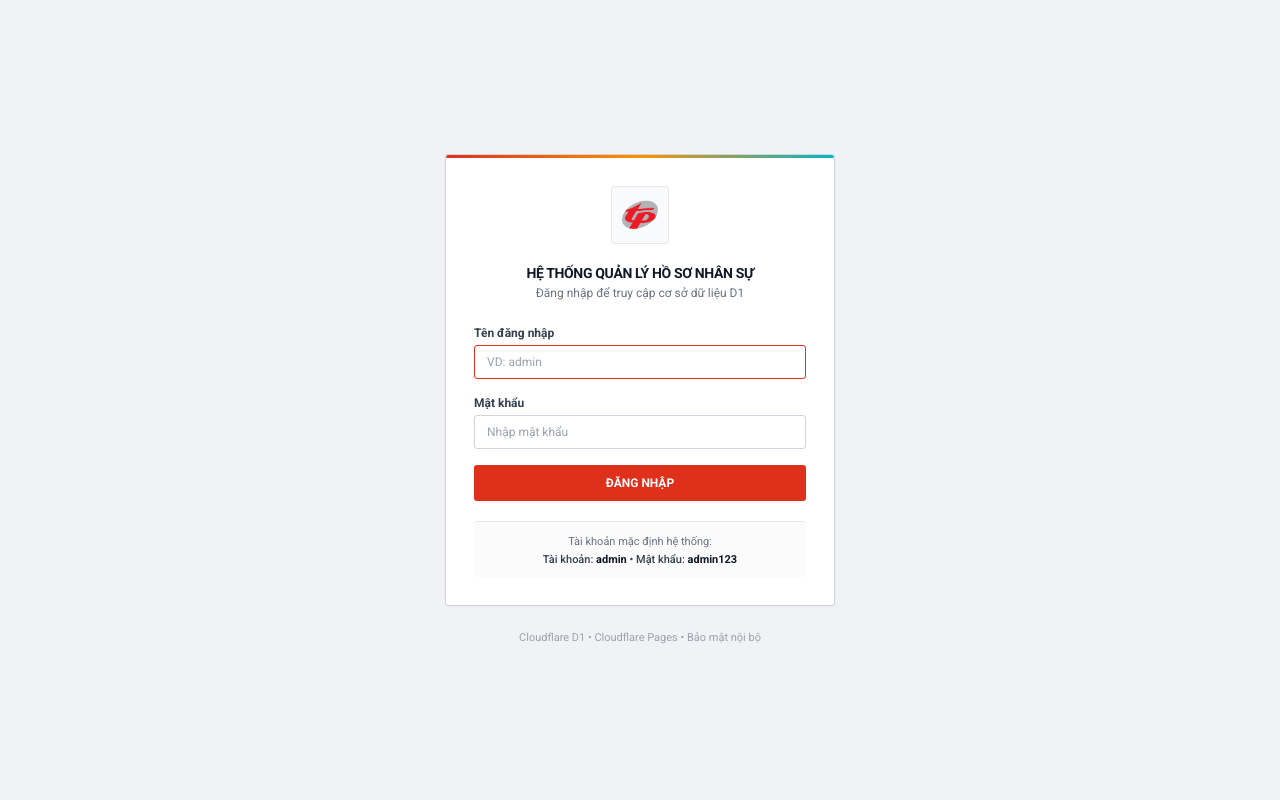
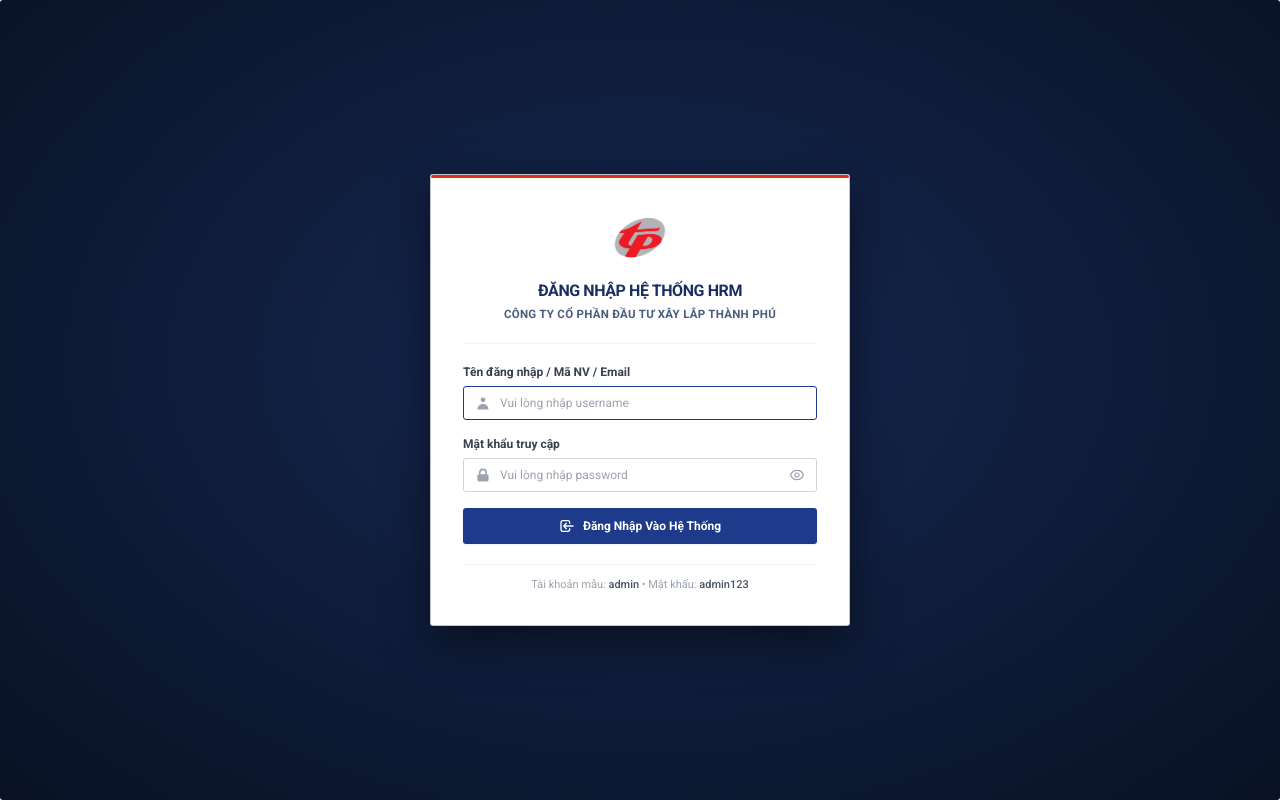
Before and after one commit to longkenzy/hrm-thanhphu, a React (Vite) app: page / in a window 1280 px wide. Built offline with nearby package versions, Linux system fonts and the light colour scheme; the HTML template or start-up script is replaced by a standard one.

Commit message:
feat(ui): redesign LoginPage matching exact reference mockup with Thanh Phu branding

```diff
--- a/index.html
+++ b/index.html
@@ -4,7 +4,7 @@
     <meta charset="UTF-8" />
     <link rel="icon" type="image/png" href="/logo.png" />
     <meta name="viewport" content="width=device-width, initial-scale=1.0" />
-    <title>Hệ Thống Quản Lý Hồ Sơ Nhân Sự</title>
+    <title>HRM - CÔNG TY CỔ PHẦN ĐẦU TƯ XÂY LẮP THÀNH PHÚ</title>
     <link rel="preconnect" href="https://fonts.googleapis.com" />
     <link rel="preconnect" href="https://fonts.gstatic.com" crossorigin />
     <link href="https://fonts.googleapis.com/css2?family=Roboto:wght@300;400;500;700&display=swap" rel="stylesheet" />
--- a/src/components/LoginPage.tsx
+++ b/src/components/LoginPage.tsx
@@ -9,6 +9,7 @@ interface LoginPageProps {
 export const LoginPage: React.FC<LoginPageProps> = ({ onLoginSuccess }) => {
   const [username, setUsername] = useState("");
   const [password, setPassword] = useState("");
+  const [showPassword, setShowPassword] = useState(false);
   const [loading, setLoading] = useState(false);
   const [error, setError] = useState("");
 
@@ -37,94 +38,169 @@ export const LoginPage: React.FC<LoginPageProps> = ({ onLoginSuccess }) => {
   };
 
   return (
-    <div className="min-h-screen bg-[#F0F2F5] flex flex-col justify-center items-center px-4 font-sans select-none">
+    <div
+      className="min-h-screen flex items-center justify-center px-4 font-sans select-none"
+      style={{
+        background: "radial-gradient(ellipse at 50% 45%, #162752 0%, #091224 100%)",
+      }}
+    >
       {/* Login Card */}
-      <div className="w-full max-w-[390px] bg-white border border-gray-300 rounded-[3px] shadow-sm overflow-hidden">
-        {/* Top colored accent line */}
-        <div className="h-[3px] bg-gradient-to-r from-[#DF301C] via-[#FF9100] to-[#00B7CD]" />
+      <div className="w-full max-w-[420px] bg-white rounded-[3px] shadow-[0_15px_45px_rgba(0,0,0,0.5)] overflow-hidden border border-slate-700/30 animate-fade-in">
+        {/* Top brand red accent bar */}
+        <div className="h-[3px] bg-[#DF301C]" />
 
-        <div className="p-7">
-          {/* Logo & Header */}
-          <div className="text-center mb-6">
-            <div className="inline-block p-2 bg-gray-50 border border-gray-200 rounded-[3px] mb-3">
+        <div className="p-7 sm:p-8">
+          {/* Logo & Company Header */}
+          <div className="text-center mb-5">
             <img
               src="/logo.png"
               alt="Logo Công ty"
-                className="h-10 w-auto object-contain mx-auto"
+              className="h-14 w-auto object-contain mx-auto mb-3.5"
               onError={(e) => {
                 (e.target as HTMLElement).style.display = "none";
               }}
             />
-            </div>
-            <h1 className="text-sm font-bold text-gray-900 uppercase tracking-tight">
-              Hệ Thống Quản Lý Hồ Sơ Nhân Sự
+            <h1 className="text-base font-bold text-[#1A2E62] uppercase tracking-tight leading-snug">
+              ĐĂNG NHẬP HỆ THỐNG HRM
             </h1>
-            <p className="text-xs text-gray-500 mt-0.5">
-              Đăng nhập để truy cập cơ sở dữ liệu D1
+            <p className="text-[11.5px] font-semibold text-[#4A5D7E] uppercase tracking-wide mt-1">
+              CÔNG TY CỔ PHẦN ĐẦU TƯ XÂY LẮP THÀNH PHÚ
             </p>
           </div>
 
-          {/* Error alert */}
+          <div className="h-[1px] bg-gray-100 mb-5" />
+
+          {/* Error Alert */}
           {error && (
-            <div className="mb-4 p-2.5 bg-red-50 border border-red-200 text-red-700 text-xs rounded-[3px]">
-              {error}
+            <div className="mb-4 p-2.5 bg-red-50 border border-red-200 text-red-700 text-xs rounded-[3px] flex items-center justify-between">
+              <span>{error}</span>
+              <button
+                type="button"
+                onClick={() => setError("")}
+                className="text-red-400 hover:text-red-700 ml-2 text-sm font-bold"
+              >
+                &times;
+              </button>
             </div>
           )}
 
           {/* Form */}
           <form onSubmit={handleSubmit} className="space-y-4 text-xs">
+            {/* Field 1: Tên đăng nhập */}
             <div>
-              <label className="block text-gray-700 font-semibold mb-1">
-                Tên đăng nhập
+              <label className="block text-gray-700 font-semibold mb-1.5 text-xs">
+                Tên đăng nhập / Mã NV / Email
               </label>
+              <div className="relative">
+                <span className="absolute inset-y-0 left-0 pl-3 flex items-center pointer-events-none text-gray-400">
+                  {/* User Icon */}
+                  <svg className="w-4 h-4" fill="currentColor" viewBox="0 0 20 20">
+                    <path
+                      fillRule="evenodd"
+                      d="M10 9a3 3 0 100-6 3 3 0 000 6zm-7 9a7 7 0 1114 0H3z"
+                      clipRule="evenodd"
+                    />
+                  </svg>
+                </span>
                 <input
                   type="text"
                   required
                   autoFocus
-                placeholder="VD: admin"
+                  placeholder="Vui lòng nhập username"
                   value={username}
                   onChange={(e) => setUsername(e.target.value)}
-                className="w-full border border-gray-300 rounded-[3px] px-3 py-2 text-xs text-gray-900 focus:outline-none focus:border-[#DF301C] bg-white"
+                  className="w-full pl-9 pr-3 py-2 text-xs text-gray-900 border border-gray-300 rounded-[3px] focus:outline-none focus:border-[#1E3A8A] placeholder-gray-400 bg-white transition-colors"
                 />
               </div>
+            </div>
 
+            {/* Field 2: Mật khẩu */}
             <div>
-              <label className="block text-gray-700 font-semibold mb-1">
-                Mật khẩu
+              <label className="block text-gray-700 font-semibold mb-1.5 text-xs">
+                Mật khẩu truy cập
               </label>
+              <div className="relative">
+                <span className="absolute inset-y-0 left-0 pl-3 flex items-center pointer-events-none text-gray-400">
+                  {/* Lock Icon */}
+                  <svg className="w-4 h-4" fill="currentColor" viewBox="0 0 20 20">
+                    <path
+                      fillRule="evenodd"
+                      d="M5 9V7a5 5 0 0110 0v2a2 2 0 012 2v5a2 2 0 01-2 2H5a2 2 0 01-2-2v-5a2 2 0 012-2zm8-2v2H7V7a3 3 0 016 0z"
+                      clipRule="evenodd"
+                    />
+                  </svg>
+                </span>
                 <input
-                type="password"
+                  type={showPassword ? "text" : "password"}
                   required
-                placeholder="Nhập mật khẩu"
+                  placeholder="Vui lòng nhập password"
                   value={password}
                   onChange={(e) => setPassword(e.target.value)}
-                className="w-full border border-gray-300 rounded-[3px] px-3 py-2 text-xs text-gray-900 focus:outline-none focus:border-[#DF301C] bg-white"
+                  className="w-full pl-9 pr-9 py-2 text-xs text-gray-900 border border-gray-300 rounded-[3px] focus:outline-none focus:border-[#1E3A8A] placeholder-gray-400 bg-white transition-colors"
                 />
+                <button
+                  type="button"
+                  tabIndex={-1}
+                  onClick={() => setShowPassword((prev) => !prev)}
+                  className="absolute inset-y-0 right-0 pr-3 flex items-center text-gray-400 hover:text-gray-600 focus:outline-none"
+                  title={showPassword ? "Ẩn mật khẩu" : "Hiện mật khẩu"}
+                >
+                  {showPassword ? (
+                    /* Eye-slash Icon */
+                    <svg className="w-4 h-4" fill="none" stroke="currentColor" viewBox="0 0 24 24">
+                      <path
+                        strokeLinecap="round"
+                        strokeLinejoin="round"
+                        strokeWidth={1.8}
+                        d="M13.875 18.825A10.05 10.05 0 0112 19c-4.478 0-8.268-2.943-9.543-7a9.97 9.97 0 011.563-3.029m5.858.908a3 3 0 114.243 4.243M9.878 9.878l4.242 4.242M9.88 9.88l-3.29-3.29m7.532 7.532l3.29 3.29M3 3l18 18"
+                      />
+                    </svg>
+                  ) : (
+                    /* Eye Icon */
+                    <svg className="w-4 h-4" fill="none" stroke="currentColor" viewBox="0 0 24 24">
+                      <path
+                        strokeLinecap="round"
+                        strokeLinejoin="round"
+                        strokeWidth={1.8}
+                        d="M15 12a3 3 0 11-6 0 3 3 0 016 0z"
+                      />
+                      <path
+                        strokeLinecap="round"
+                        strokeLinejoin="round"
+                        strokeWidth={1.8}
+                        d="M2.458 12C3.732 7.943 7.523 5 12 5c4.478 0 8.268 2.943 9.542 7-1.274 4.057-5.064 7-9.542 7-4.477 0-8.268-2.943-9.542-7z"
+                      />
+                    </svg>
+                  )}
+                </button>
+              </div>
             </div>
 
+            {/* Submit Button */}
             <button
               type="submit"
               disabled={loading}
-              className="w-full py-2.5 bg-[#DF301C] hover:bg-[#c52714] text-white font-bold rounded-[3px] text-xs transition-colors shadow-sm disabled:opacity-50 mt-2"
+              className="w-full py-2.5 bg-[#1E3A8A] hover:bg-[#172B63] text-white font-bold rounded-[3px] text-xs transition-colors flex items-center justify-center space-x-2 shadow-sm disabled:opacity-50 mt-4 active:scale-[0.99]"
             >
-              {loading ? "Đang xác thực..." : "ĐĂNG NHẬP"}
+              {/* Arrow sign-in icon */}
+              <svg className="w-4 h-4 shrink-0" fill="none" stroke="currentColor" viewBox="0 0 24 24">
+                <path
+                  strokeLinecap="round"
+                  strokeLinejoin="round"
+                  strokeWidth={2}
+                  d="M11 16l-4-4m0 0l4-4m-4 4h14m-5 4v1a3 3 0 01-3 3H6a3 3 0 01-3-3V7a3 3 0 013-3h7a3 3 0 013 3v1"
+                />
+              </svg>
+              <span>{loading ? "Đang Xác Thực..." : "Đăng Nhập Vào Hệ Thống"}</span>
             </button>
           </form>
 
-          {/* Default account hint */}
-          <div className="mt-5 pt-3 border-t border-gray-200 text-[11px] text-gray-500 text-center bg-gray-50/70 p-2 rounded-[3px]">
-            <span>Tài khoản mặc định hệ thống:</span>
-            <div className="font-mono text-gray-700 font-medium mt-0.5">
-              Tài khoản: <strong className="text-gray-900">admin</strong> &bull; Mật khẩu: <strong className="text-gray-900">admin123</strong>
+          {/* Subtle hint for default account */}
+          <div className="mt-5 pt-3 border-t border-gray-100 text-center text-[11px] text-gray-400">
+            Tài khoản mẫu: <span className="text-gray-600 font-mono font-medium">admin</span> &bull; Mật khẩu: <span className="text-gray-600 font-mono font-medium">admin123</span>
           </div>
         </div>
       </div>
     </div>
-
-      {/* Footer copyright */}
-      <div className="mt-6 text-[11px] text-gray-400 text-center">
-        Cloudflare D1 &bull; Cloudflare Pages &bull; Bảo mật nội bộ
-      </div>
-    </div>
   );
 };
--- a/src/components/Navbar.tsx
+++ b/src/components/Navbar.tsx
@@ -60,12 +60,12 @@ export const Navbar: React.FC<NavbarProps> = ({
 
           <div className="border-l border-white/30 pl-3">
             <h1 className="text-xs sm:text-sm font-bold text-white uppercase tracking-tight leading-none">
-              Hệ Thống Quản Lý Hồ Sơ Nhân Sự
+              HRM THÀNH PHÚ
             </h1>
             <div className="flex items-center space-x-2 mt-1">
               <span className="w-1.5 h-1.5 rounded-full bg-emerald-400 inline-block animate-pulse" />
               <span className="text-[11px] text-[#FFF1D1] font-medium leading-none">
-                Cloudflare D1 &bull; {totalCount} nhân sự
+                CÔNG TY CP ĐẦU TƯ XÂY LẮP THÀNH PHÚ &bull; {totalCount} nhân sự
               </span>
             </div>
           </div>
```
Lines whose indentation alone changed are shown as unchanged.
